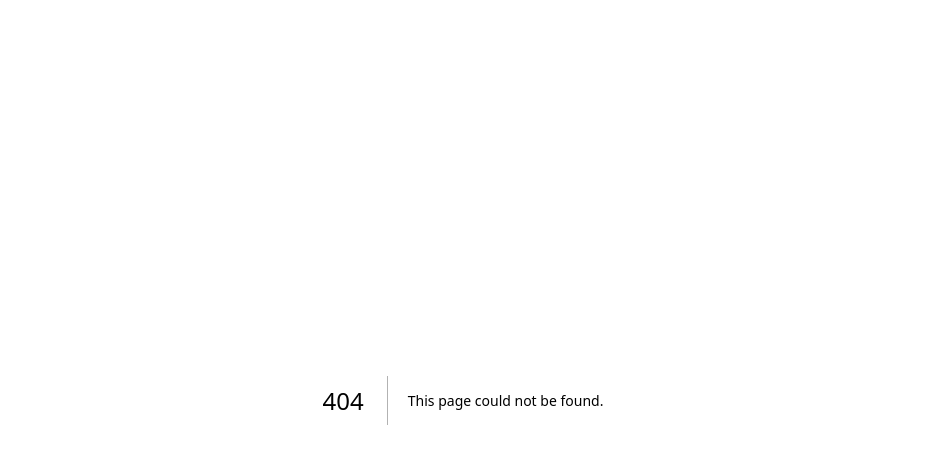
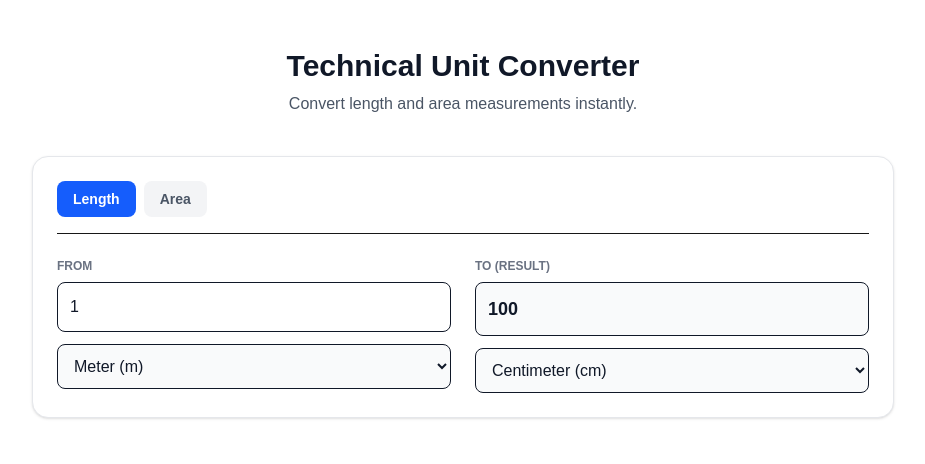
Before and after one commit to serdarozden/my-tools-site, a Next.js app: page /tools/unit-converter in a window 1280 px wide. Before the commit this address had no page. Shown: the top 464 px of the page, without its empty margins (177-1102 px from the left). Built offline with nearby package versions, Linux system fonts and the light colour scheme.

Commit message:
Initial commit

```diff
--- /dev/null
+++ b/src/app/blog/[slug]/page.js
@@ -0,0 +1,29 @@
+import { articles } from '@/data/articles';
+import { notFound } from 'next/navigation';
+
+export default function ArticlePage({ params }) {
+  const article = articles.find((a) => a.slug === params.slug);
+
+  if (!article) {
+    notFound();
+  }
+
+  return (
+    <article className="max-w-3xl mx-auto px-4 py-12">
+      <header className="mb-8">
+        <span className="text-xs font-bold text-blue-600 bg-blue-50 px-3 py-1 rounded-full uppercase">{article.category}</span>
+        <h1 className="text-3xl font-extrabold text-gray-900 mt-4 mb-3">{article.title}</h1>
+        <div className="text-sm text-gray-500">{article.date} • {article.readTime}</div>
+      </header>
+
+      <div className="w-full h-28 bg-gray-100 border border-dashed border-gray-300 rounded-xl flex items-center justify-center text-gray-400 text-xs my-6">
+        [Ad Space - Top Banner]
+      </div>
+
+      <div
+        className="prose max-w-none text-gray-800 space-y-4"
+        dangerouslySetInnerHTML={{ __html: article.content }}
+      />
+    </article>
+  );
+}
--- a/src/app/page.js
+++ b/src/app/page.js
@@ -1,65 +1,37 @@
-import Image from "next/image";
+import Link from 'next/link';
+import { articles } from '@/data/articles';
 
-export default function Home() {
+export default function HomePage() {
   return (
-    <div className="flex flex-col flex-1 items-center justify-center bg-zinc-50 font-sans dark:bg-black">
-      <main className="flex flex-1 w-full max-w-3xl flex-col items-center justify-between py-32 px-16 bg-white dark:bg-black sm:items-start">
-        <Image
-          className="dark:invert"
-          src="/next.svg"
-          alt="Next.js logo"
-          width={100}
-          height={20}
-          priority
-        />
-        <div className="flex flex-col items-center gap-6 text-center sm:items-start sm:text-left">
-          <h1 className="max-w-xs text-3xl font-semibold leading-10 tracking-tight text-black dark:text-zinc-50">
-            To get started, edit the page.js file.
-          </h1>
-          <p className="max-w-md text-lg leading-8 text-zinc-600 dark:text-zinc-400">
-            Looking for a starting point or more instructions? Head over to{" "}
-            <a
-              href="https://vercel.com/templates?framework=next.js&utm_source=create-next-app&utm_medium=appdir-template-tw&utm_campaign=create-next-app"
-              className="font-medium text-zinc-950 dark:text-zinc-50"
-            >
-              Templates
-            </a>{" "}
-            or the{" "}
-            <a
-              href="https://nextjs.org/learn?utm_source=create-next-app&utm_medium=appdir-template-tw&utm_campaign=create-next-app"
-              className="font-medium text-zinc-950 dark:text-zinc-50"
-            >
-              Learning
-            </a>{" "}
-            center.
-          </p>
+    <main className="max-w-5xl mx-auto px-4 py-12">
+      <section className="text-center py-12 border-b border-gray-200">
+        <h1 className="text-4xl font-extrabold text-gray-900 mb-4">Web Tools & Technical Guides</h1>
+        <p className="text-lg text-gray-600">Fast online converters and technical guides.</p>
+      </section>
+
+      <section className="py-12 border-b border-gray-200">
+        <h2 className="text-2xl font-bold text-gray-800 mb-6">Online Tools</h2>
+        <div className="p-6 border rounded-xl shadow-sm bg-white">
+          <h3 className="text-xl font-bold mb-2">Unit Converter</h3>
+          <p className="text-gray-600 text-sm mb-4">Convert length and area measurements instantly.</p>
+          <Link href="/tools/unit-converter" className="bg-blue-600 text-white text-sm font-semibold px-4 py-2 rounded-lg">
+            Open Tool &rarr;
+          </Link>
         </div>
-        <div className="flex flex-col gap-4 text-base font-medium sm:flex-row">
-          <a
-            className="flex h-12 w-full items-center justify-center gap-2 rounded-full bg-foreground px-5 text-background transition-colors hover:bg-[#383838] dark:hover:bg-[#ccc] md:w-[158px]"
-            href="https://vercel.com/new?utm_source=create-next-app&utm_medium=appdir-template-tw&utm_campaign=create-next-app"
-            target="_blank"
-            rel="noopener noreferrer"
-          >
-            <Image
-              className="dark:invert"
-              src="/vercel.svg"
-              alt="Vercel logomark"
-              width={16}
-              height={16}
-            />
-            Deploy Now
-          </a>
-          <a
-            className="flex h-12 w-full items-center justify-center rounded-full border border-solid border-black/[.08] px-5 transition-colors hover:border-transparent hover:bg-black/[.04] dark:border-white/[.145] dark:hover:bg-[#1a1a1a] md:w-[158px]"
-            href="https://nextjs.org/docs?utm_source=create-next-app&utm_medium=appdir-template-tw&utm_campaign=create-next-app"
-            target="_blank"
-            rel="noopener noreferrer"
-          >
-            Documentation
-          </a>
-        </div>
-      </main>
-    </div>
+      </section>
+
+      <section className="py-12">
+        <h2 className="text-2xl font-bold text-gray-800 mb-6">Latest Guides</h2>
+        {articles.map((article) => (
+          <div key={article.slug} className="p-6 border rounded-xl shadow-sm bg-white">
+            <h3 className="text-xl font-bold mb-2">{article.title}</h3>
+            <p className="text-gray-600 text-sm mb-4">{article.description}</p>
+            <Link href={`/blog/${article.slug}`} className="text-blue-600 text-sm font-semibold hover:underline">
+              Read Guide &rarr;
+            </Link>
+          </div>
+        ))}
+      </section>
+    </main>
   );
 }
--- /dev/null
+++ b/src/app/tools/unit-converter/page.js
@@ -0,0 +1,110 @@
+'use client';
+
+import React, { useState } from 'react';
+
+const UNIT_CATEGORIES = [
+  {
+    id: "length",
+    name: "Length",
+    units: [
+      { id: "m", name: "Meter (m)", ratio: 1 },
+      { id: "cm", name: "Centimeter (cm)", ratio: 0.01 },
+      { id: "mm", name: "Millimeter (mm)", ratio: 0.001 },
+      { id: "km", name: "Kilometer (km)", ratio: 1000 },
+      { id: "inch", name: "Inch (in)", ratio: 0.0254 },
+      { id: "ft", name: "Foot (ft)", ratio: 0.3048 },
+    ],
+  },
+  {
+    id: "area",
+    name: "Area",
+    units: [
+      { id: "m2", name: "Square Meter (m²)", ratio: 1 },
+      { id: "cm2", name: "Square Centimeter (cm²)", ratio: 0.0001 },
+      { id: "mm2", name: "Square Millimeter (mm²)", ratio: 0.000001 },
+      { id: "ft2", name: "Square Feet (ft²)", ratio: 0.092903 },
+    ],
+  },
+];
+
+export default function UnitConverterPage() {
+  const [selectedCategory, setSelectedCategory] = useState(UNIT_CATEGORIES[0]);
+  const [fromUnit, setFromUnit] = useState(selectedCategory.units[0]);
+  const [toUnit, setToUnit] = useState(selectedCategory.units[1]);
+  const [inputValue, setInputValue] = useState("1");
+
+  const handleCategoryChange = (catId) => {
+    const category = UNIT_CATEGORIES.find((c) => c.id === catId);
+    if (category) {
+      setSelectedCategory(category);
+      setFromUnit(category.units[0]);
+      setToUnit(category.units[1] || category.units[0]);
+    }
+  };
+
+  const numValue = parseFloat(inputValue) || 0;
+  const baseValue = numValue * fromUnit.ratio;
+  const result = baseValue / toUnit.ratio;
+
+  return (
+    <main className="max-w-4xl mx-auto px-4 py-12">
+      <div className="text-center mb-10">
+        <h1 className="text-3xl font-extrabold text-gray-900 mb-2">Technical Unit Converter</h1>
+        <p className="text-gray-600">Convert length and area measurements instantly.</p>
+      </div>
+
+      <div className="p-6 bg-white border border-gray-200 rounded-2xl shadow-sm">
+        <div className="flex gap-2 mb-6 border-b pb-4">
+          {UNIT_CATEGORIES.map((cat) => (
+            <button
+              key={cat.id}
+              onClick={() => handleCategoryChange(cat.id)}
+              className={`px-4 py-2 rounded-lg text-sm font-semibold transition ${
+                selectedCategory.id === cat.id ? "bg-blue-600 text-white" : "bg-gray-100 text-gray-600"
+              }`}
+            >
+              {cat.name}
+            </button>
+          ))}
+        </div>
+
+        <div className="grid grid-cols-1 md:grid-cols-2 gap-6">
+          <div>
+            <label className="block text-xs font-bold text-gray-500 uppercase mb-2">From</label>
+            <input
+              type="number"
+              value={inputValue}
+              onChange={(e) => setInputValue(e.target.value)}
+              className="w-full p-3 border rounded-lg text-gray-900 mb-3"
+            />
+            <select
+              value={fromUnit.id}
+              onChange={(e) => setFromUnit(selectedCategory.units.find((u) => u.id === e.target.value))}
+              className="w-full p-3 border rounded-lg text-gray-900 bg-gray-50"
+            >
+              {selectedCategory.units.map((u) => (
+                <option key={u.id} value={u.id}>{u.name}</option>
+              ))}
+            </select>
+          </div>
+
+          <div>
+            <label className="block text-xs font-bold text-gray-500 uppercase mb-2">To (Result)</label>
+            <div className="w-full p-3 border rounded-lg font-bold text-lg text-gray-900 bg-gray-50 mb-3">
+              {isNaN(result) ? "0" : Number(result.toFixed(6))}
+            </div>
+            <select
+              value={toUnit.id}
+              onChange={(e) => setToUnit(selectedCategory.units.find((u) => u.id === e.target.value))}
+              className="w-full p-3 border rounded-lg text-gray-900 bg-gray-50"
+            >
+              {selectedCategory.units.map((u) => (
+                <option key={u.id} value={u.id}>{u.name}</option>
+              ))}
+            </select>
+          </div>
+        </div>
+      </div>
+    </main>
+  );
+}
--- /dev/null
+++ b/src/data/articles.js
@@ -0,0 +1,20 @@
+export const articles = [
+  {
+    slug: "how-to-convert-units-easily",
+    title: "How to Convert Measurement Units Easily in CAD & Construction",
+    description: "A comprehensive guide on converting length, area, and structural units for technical drafting and engineering.",
+    date: "2026-07-21",
+    readTime: "4 min read",
+    category: "Guides",
+    content: `
+      <h2>Why Accurate Unit Conversion Matters</h2>
+      <p>When working on architectural drawings, CAD projects, or construction planning, working with precise measurement conversions is essential.</p>
+      <h2>Quick Reference Conversion Factors</h2>
+      <ul>
+        <li><strong>1 Meter (m)</strong> = 1,000 Millimeters (mm)</li>
+        <li><strong>1 Meter (m)</strong> = 3.28084 Feet (ft)</li>
+        <li><strong>1 Square Meter (m²)</strong> = 10.7639 Square Feet (sq ft)</li>
+      </ul>
+    `
+  }
+];
```
